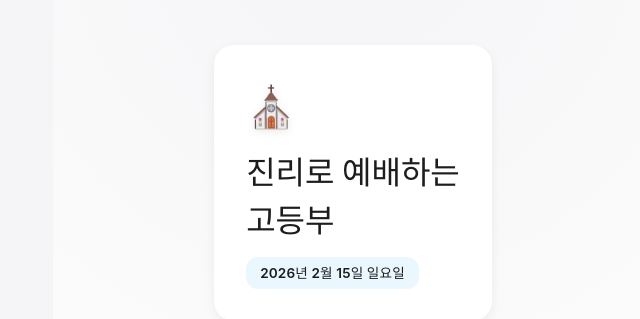
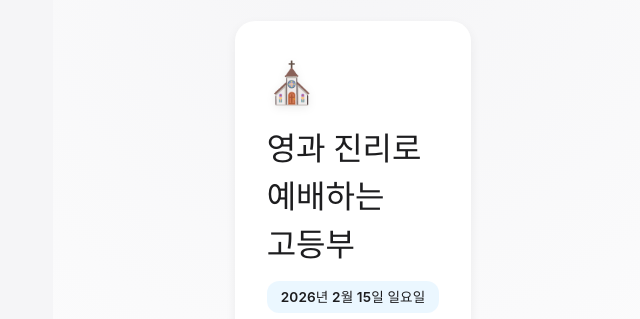
Before and after one commit to jihunparkme/aymc-high-school-class, a React (Vite) app: page / in a window 1280 px wide. Shown: the part 106-425 px from the top of the page, without its empty margins (287-927 px from the left). Built offline with nearby package versions, Linux system fonts and the light colour scheme; no server answers; the database is empty.

Commit message:
feat: edit main title

```diff
--- a/src/components/GradeSelector.jsx
+++ b/src/components/GradeSelector.jsx
@@ -28,7 +28,7 @@ export default function GradeSelector({ data, onSelectGrade, onAdminClick, onTea
           <div className="logo-area">
             <span className="logo-icon">⛪️</span>
           </div>
-          <h1>진리로 예배하는<br/>고등부</h1>
+          <h1>영과 진리로<br/>예배하는<br/>고등부</h1>
           <div className="date-badge">
             {new Date().toLocaleDateString('ko-KR', {
               year: 'numeric',
```
